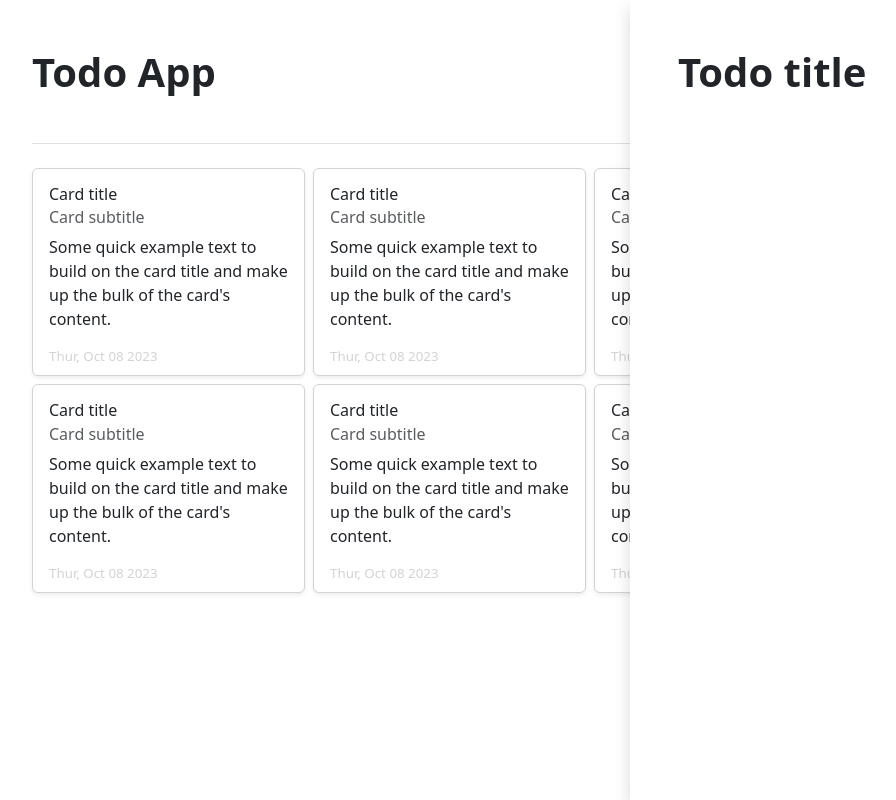
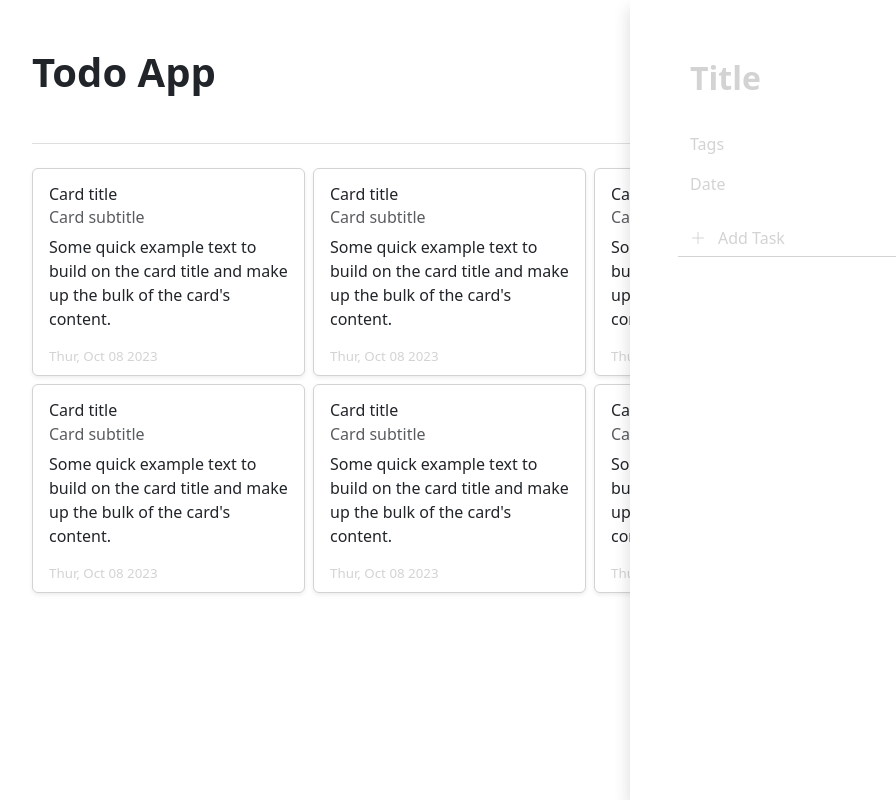
Before and after one commit to package-coder/todo-test-app, an Angular app: page /todos/add in a window 1280 px wide. Shown: the whole page, without its empty margins (50-946 px from the left). Built offline with nearby package versions, Linux system fonts and the light colour scheme.

Commit message:
Style todo drawer

```diff
--- a/src/app/todo/add-todo-drawer/add-todo-drawer.component.css
+++ b/src/app/todo/add-todo-drawer/add-todo-drawer.component.css
@@ -16,3 +16,24 @@
 .drawer-overlay {
     flex: 1;
 }
+
+input::placeholder {
+    color: lightgray;
+    opacity: 1;
+}
+input{
+    flex: 1
+}
+
+.input-group-text{
+    background-color: transparent;
+    border-left: 0;
+    border-top: 0;
+    border-radius: 0;
+    border-color: lightgray;
+}
+.form-control:focus {
+    -webkit-box-shadow: none!important;
+        -moz-box-shadow: none!important;
+        box-shadow: none!important;
+    }
--- a/src/app/todo/add-todo-drawer/add-todo-drawer.component.html
+++ b/src/app/todo/add-todo-drawer/add-todo-drawer.component.html
@@ -1,9 +1,38 @@
 <div class="drawer">
-  <div routerLink="/" class="drawer-overlay">
-
-  </div>
+  <div routerLink="/" class="drawer-overlay"></div>
   <div class="shadow drawer-component px-5 py-5">
-    <h1 class="col" style="font-weight: 700">Todo title</h1>
-
+    <input
+      type="text"
+      class="form-control mb-4"
+      placeholder="Title"
+      style="border: 0; font-size: xx-large; font-weight: bold; color: black"
+    />
+    <div class="container mb-4">
+      <div class="row mb-3">
+        <label class="col-1 me-3" style="color: lightgray">Tags</label>
+        <div class="col"></div>
+      </div>
+      <div class="row">
+        <label class="col-1 me-3" style="color: lightgray">Date</label>
+        <div class="col"></div>
+      </div>
+    </div>
+    <div class="input-group mb-3">
+      <span class="input-group-text" >
+        <i class="bi bi-plus-lg m-0" style="color: lightgray;"></i>
+      </span>
+      <input
+        type="text"
+        class="form-control"
+        placeholder="Add Task"
+        style="
+          padding: 0;
+          border: 0;
+          border-radius: 0;
+          border-bottom: 1px solid lightgray;
+          color: gray;
+        "
+      />
+    </div>
   </div>
 </div>
```
